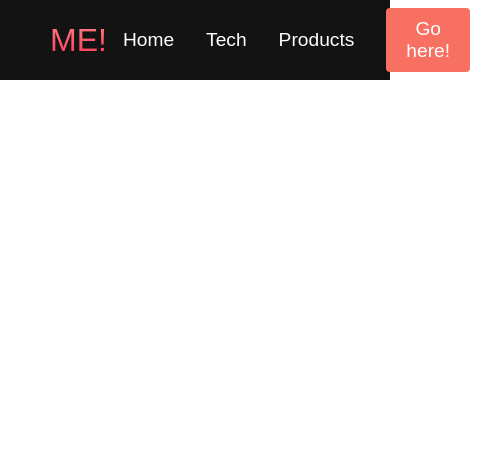
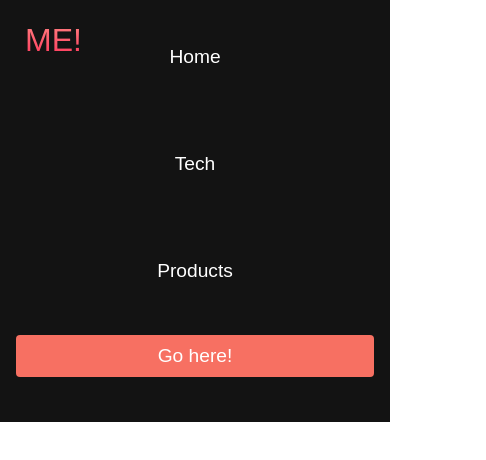
Before and after one commit to DevanRenwick/Website, a plain HTML site: page index.html in a window 390 px wide. Shown: the whole page, 486 px wide, since content can reach past the window. Drawn offline with Linux system fonts and the light colour scheme.

Commit message:
Displaying navbar stuff vertically instead of horizontally. Also adding additional functionality

```diff
--- a/styles.css
+++ b/styles.css
@@ -100,3 +100,78 @@ color: #fff;
    color: #f77062;
    transition: all 0.2s ease
 }
+
+@media screen and (max-width:960px){
+   .navbar__container{
+      display: flex;
+      justify-content: space-between;
+      height: 80px;
+      z-index: 1;
+      width: 100%;
+      max-width: 1300px;
+      padding: 0;
+   }
+
+   .navbar__menu {
+     display: grid;
+     grid-template-columns: auto;
+     margin: 0;
+     width: 100%;
+     position: absolute;
+     /* top: 1000px;
+     opacity: 0; */
+     transition: all 0.5s ease;
+     height: 50vh;
+     z-index: -1;
+     background: #131313;
+   }
+
+   .navbar__menu.active {
+      background: #131313;
+      top: 100%;
+      opacity: 1;
+      transition: all 0.5s ease;
+      z-index: 99;
+      height: 50vh;
+      font-size: 1.6rem;
+   }
+
+   #navbar__logo {
+      padding-left: 25px;
+   }
+
+   .navbar__toggle .bar {
+      width: 25px;
+      height: 3px;
+      margin: 5px auto;
+      transition: all 0.3s ease-in-out;
+      background: #fff;
+   }
+
+   .navbar__item{
+      width: 100%;
+   }
+
+   .navbar__links {
+      text-align: center;
+      padding: 2rem;
+      width: 100%;
+      display: table;
+   }
+
+   #mobile-menu {
+      position: absolute;
+      top: 20%;
+      right: 5%;
+      transform: translate(5%, 20%);
+   }
+
+   .navbar__btn {
+      padding-bottom: 2rem;
+   }
+
+   .button {
+      display: flex;
+      justify-content: center;
+   }
+}
```
